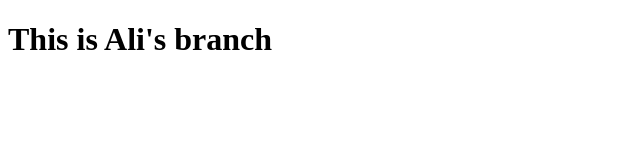
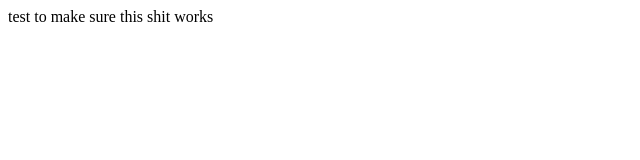
Before and after one commit to 961almah/BootcampProjectOne, a plain HTML site: page index.html in a window 1280 px wide. Shown: the whole page, without its empty margins (0-640 px from the left). Drawn offline with Linux system fonts and the light colour scheme.

Commit message:
Add files via upload

```diff
--- a/index.html
+++ b/index.html
@@ -5,7 +5,6 @@
     <meta name="viewport" content="width=device-width, initial-scale=1.0">
     <title>Document</title>
 </head>
-<body>
-    <h1>This is Ali's branch</h1>
+<body> test to make sure this shit works
 </body>
 </html>
```
